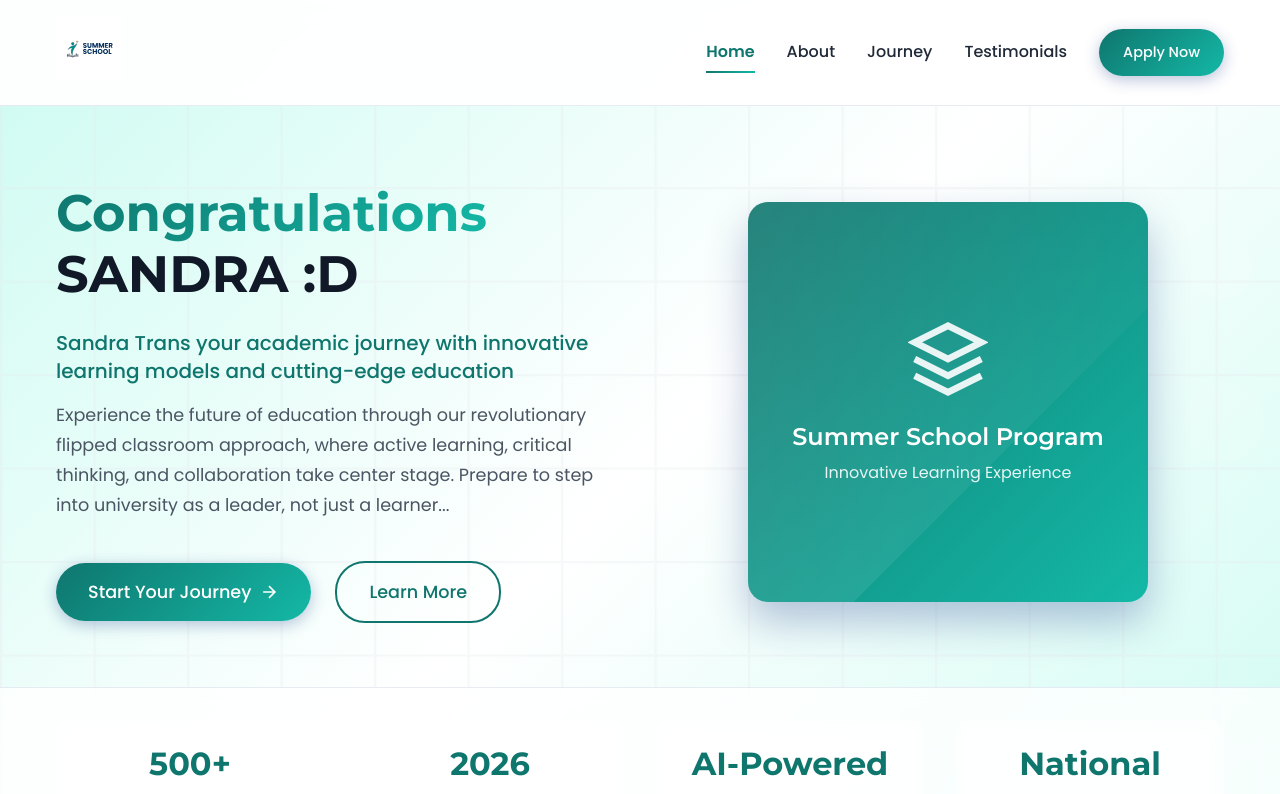
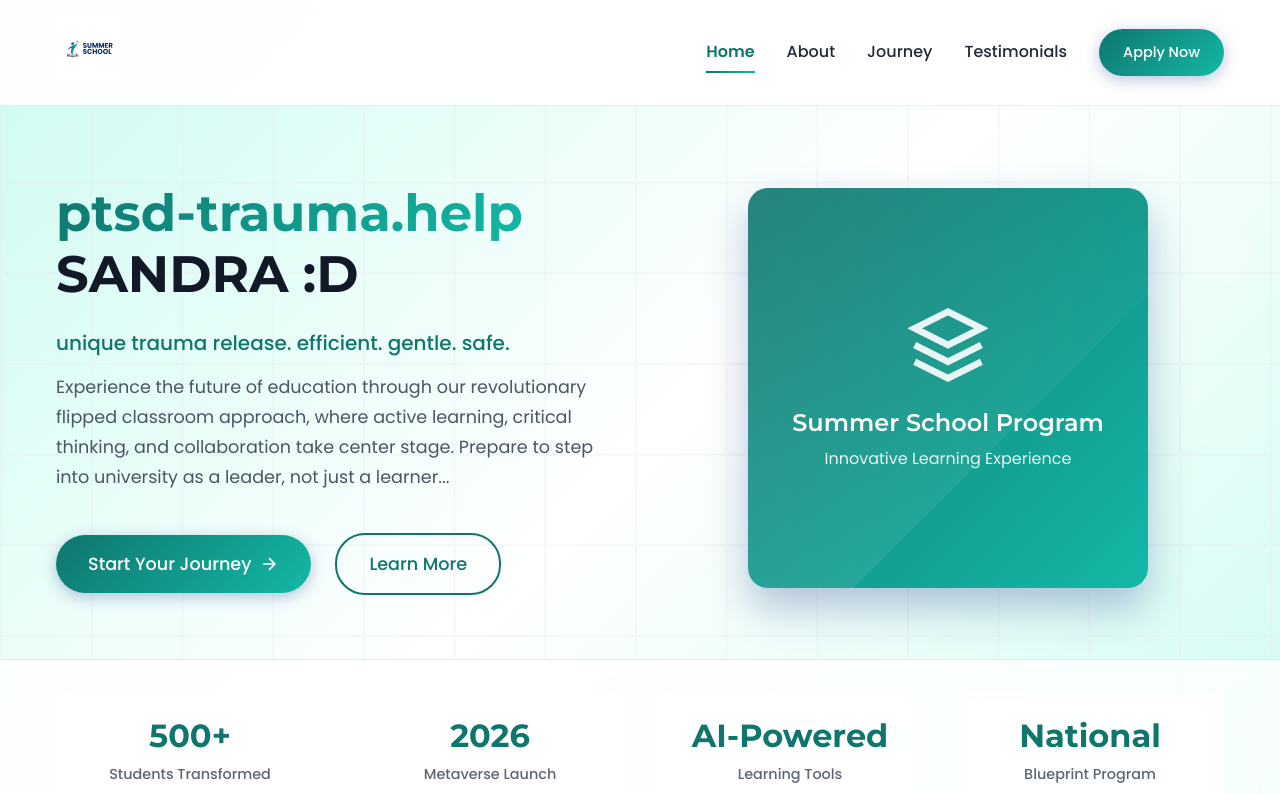
Before and after one commit to EngrE/Web, a React (Vite) app: page / in a window 1280 px wide. Shown: the top 794 px of the page. Built offline with nearby package versions, Linux system fonts and the light colour scheme.

Commit message:
Unique trauma release

```diff
--- a/src/components/Hero.jsx
+++ b/src/components/Hero.jsx
@@ -11,10 +11,10 @@ const Hero = () => {
         <div className="hero-content">
           <div className="hero-text">
             <h1 className="hero-title">
-              <span className="gradient-text">Congratulations</span> SANDRA :D
+              <span className="gradient-text">ptsd-trauma.help</span> SANDRA :D
             </h1>
             <p className="hero-subtitle">
-              Sandra Trans your academic journey with innovative learning models and cutting-edge education
+              unique trauma release. efficient. gentle. safe.
             </p>
             <p className="hero-description">
               Experience the future of education through our revolutionary flipped classroom approach,
```
